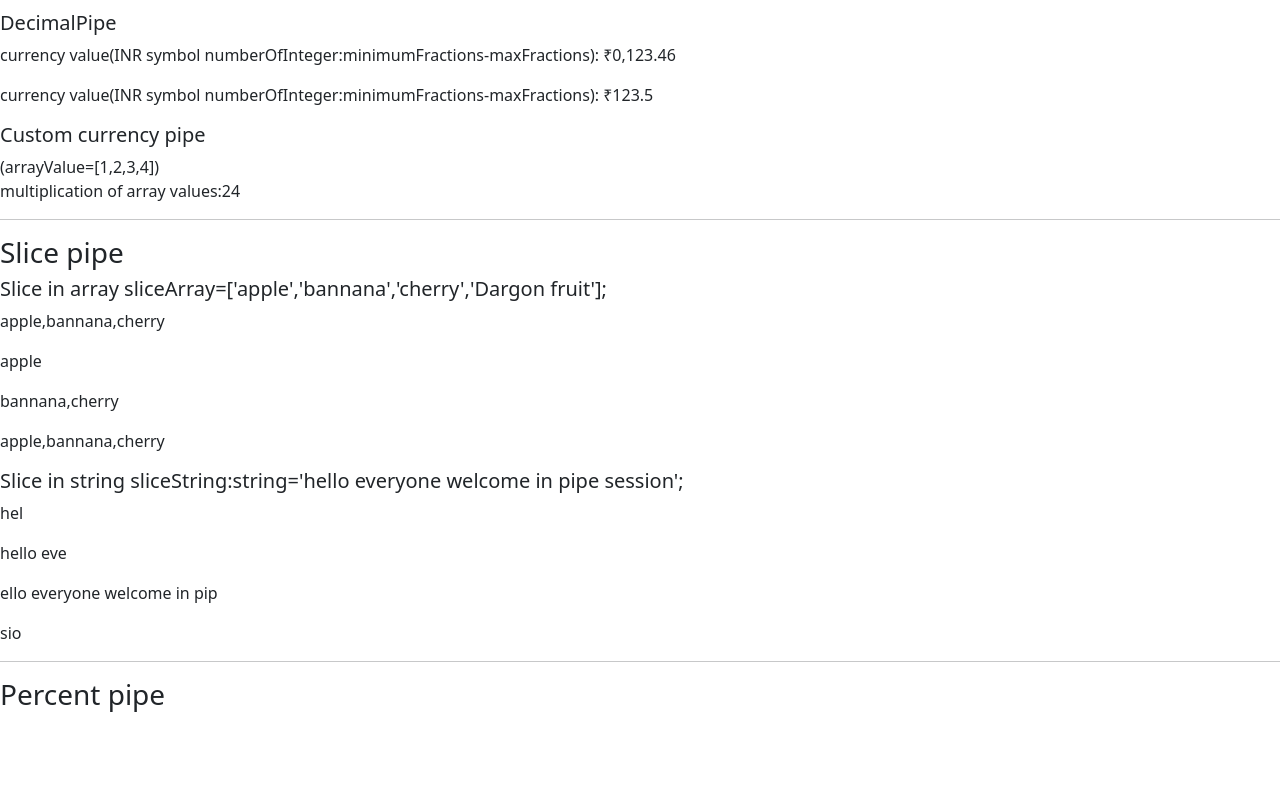
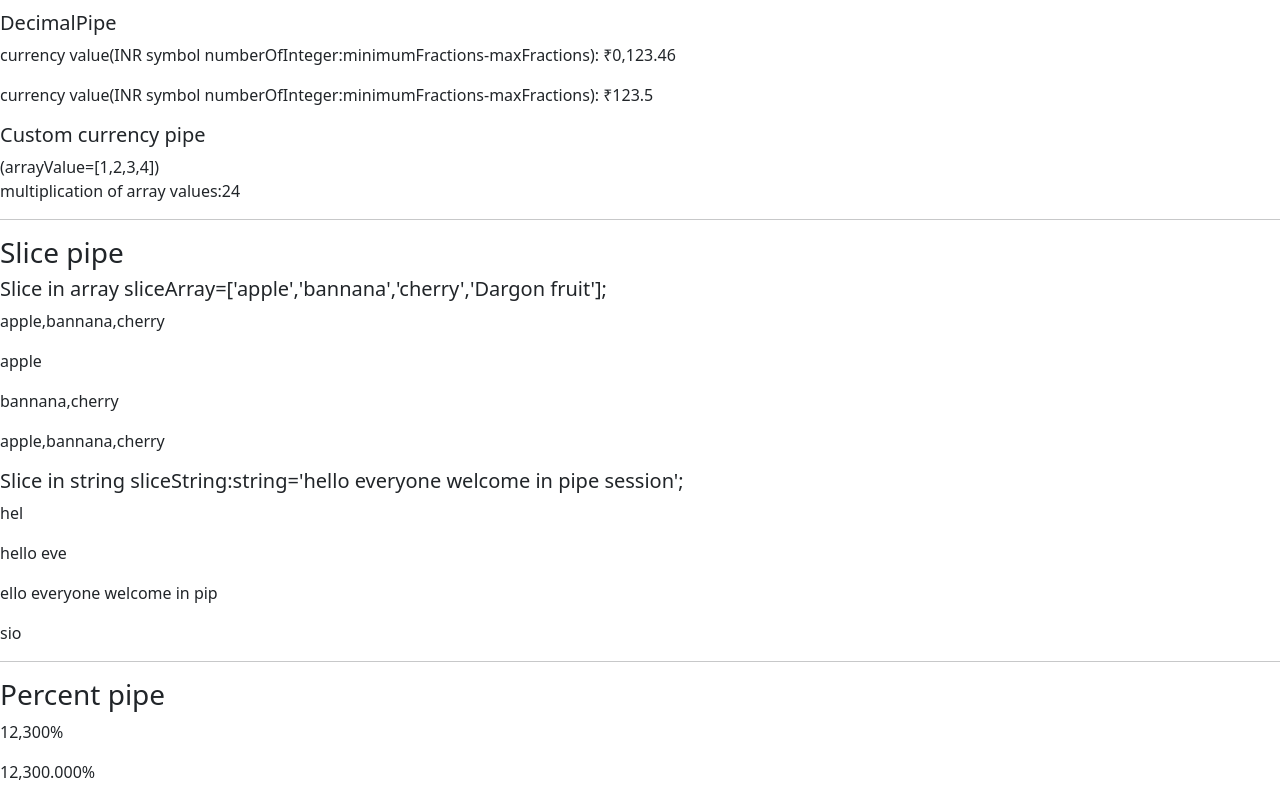
Before and after one commit to kunjal-tagline/ng-learning, an Angular app: page / in a window 1280 px wide. Shown: the part 1336-2136 px from the top of the page. Before the commit the page ends 2056 px from the top, so only its background shows below. Built offline with nearby package versions, Linux system fonts and the light colour scheme.

Commit message:
Percent pipe implement

```diff
--- a/src/app/slicepipe/slicepipe.component.html
+++ b/src/app/slicepipe/slicepipe.component.html
@@ -13,3 +13,5 @@
 
 <hr>
 <h3>Percent pipe</h3>
+<P>{{percentData | percent}}</P>
+<P>{{percentData | percent :'4.3-5'}}</P>
--- a/src/app/slicepipe/slicepipe.component.ts
+++ b/src/app/slicepipe/slicepipe.component.ts
@@ -8,7 +8,7 @@ import { Component, OnInit } from '@angular/core';
 export class SlicepipeComponent implements OnInit {
   public sliceArray:Array<String>=['apple','bannana','cherry','Dargon fruit'];
   public sliceString:string='hello everyone welcome in pipe session';
-
+  public percentData:number=123;
   constructor() { }
 
   ngOnInit(): void {
```
